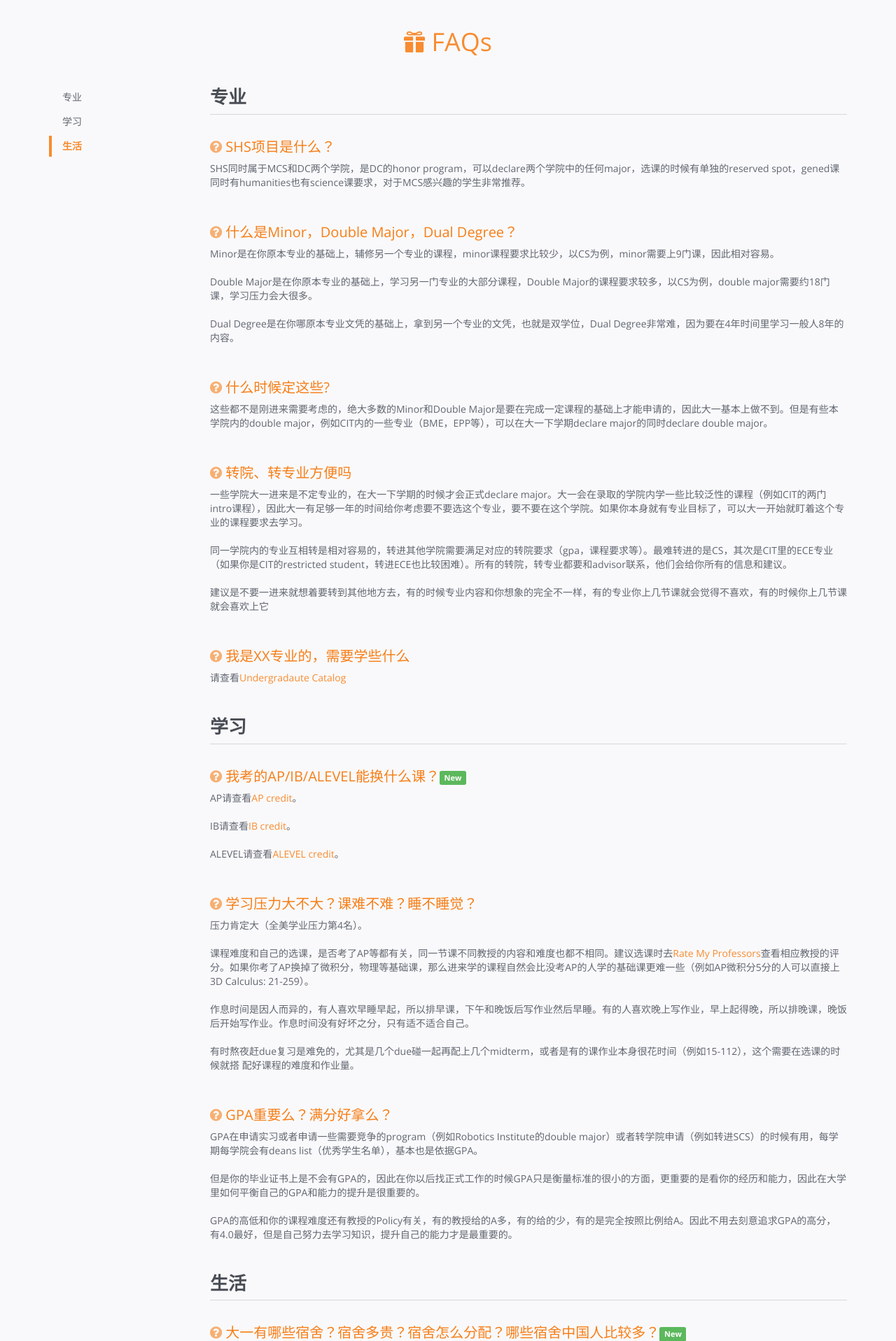
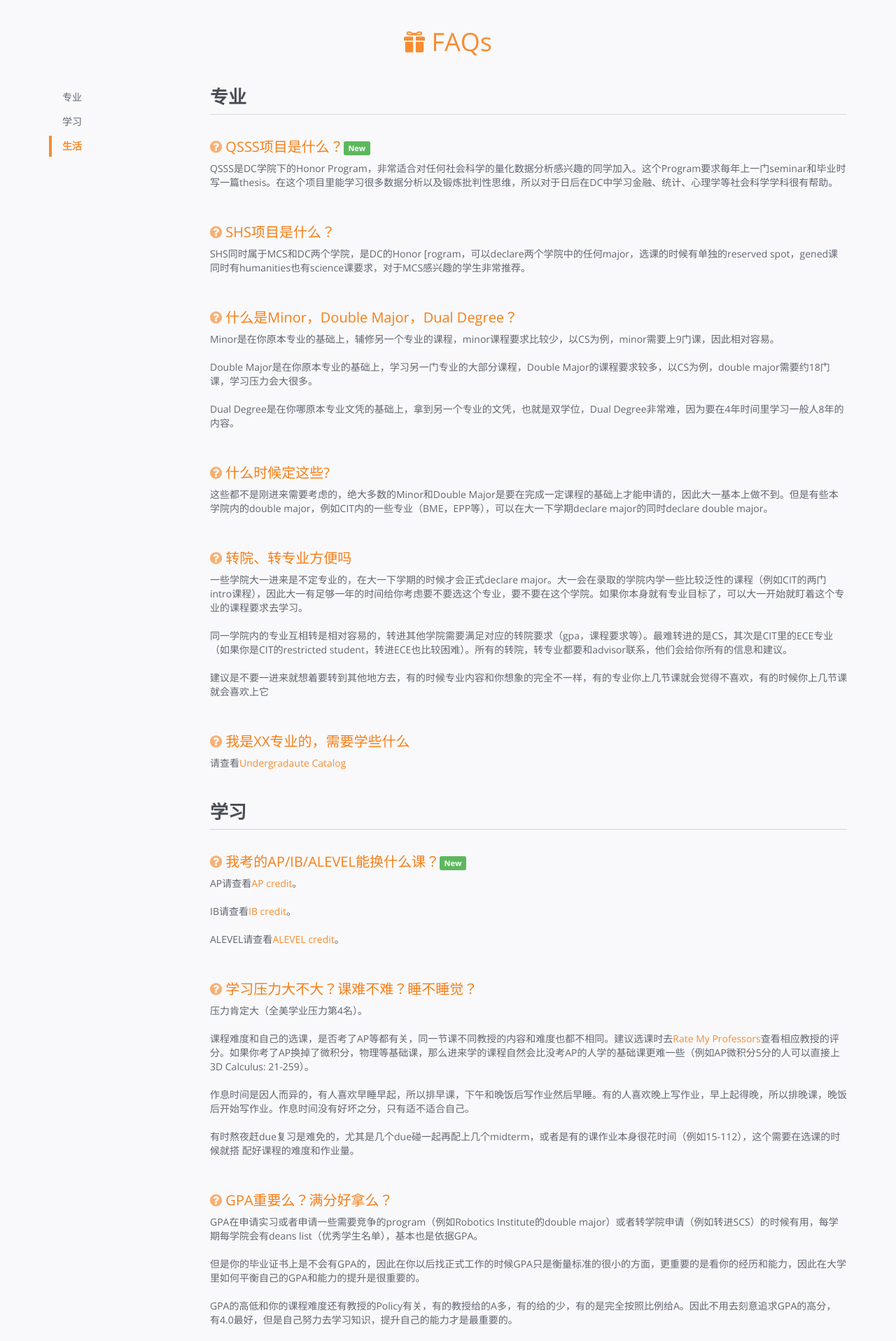
Before and after one commit to haohanshi/Freshman-Prepare-Guide, a Django app: page /guide/faq in a window 1280 px wide. Shown: the part 131-2048 px from the top of the page at 70% size. Run offline with Django 3.2, Linux system fonts and the light colour scheme; some libraries are stand-ins or nearby versions.

```diff
--- a/guide/templates/guide/faqs.html
+++ b/guide/templates/guide/faqs.html
@@ -43,8 +43,12 @@
                             <section id="major" class="doc-section">
                                 <h2 class="section-title">专业</h2>
                                 <div class="section-block">
+                                    <h3 class="question"><i class="fa fa-question-circle"></i> QSSS项目是什么？<span class="label label-success">New</span></h3>
+                                    <div class="answer">QSSS是DC学院下的Honor Program，非常适合对任何社会科学的量化数据分析感兴趣的同学加入。这个Program要求每年上一门seminar和毕业时写一篇thesis。在这个项目里能学习很多数据分析以及锻炼批判性思维，所以对于日后在DC中学习金融、统计、心理学等社会科学学科很有帮助。</div>
+                                </div><!--//section-block-->
+                                <div class="section-block">
                                     <h3 class="question"><i class="fa fa-question-circle"></i> SHS项目是什么？</h3>
-                                    <div class="answer">SHS同时属于MCS和DC两个学院，是DC的honor program，可以declare两个学院中的任何major，选课的时候有单独的reserved spot，gened课同时有humanities也有science课要求，对于MCS感兴趣的学生非常推荐。</div>
+                                    <div class="answer">SHS同时属于MCS和DC两个学院，是DC的Honor [rogram，可以declare两个学院中的任何major，选课的时候有单独的reserved spot，gened课同时有humanities也有science课要求，对于MCS感兴趣的学生非常推荐。</div>
                                 </div><!--//section-block-->
                                 <div class="section-block">
                                     <h3 class="question"><i class="fa fa-question-circle"></i> 什么是Minor，Double Major，Dual Degree？</h3>
--- a/guide/urls.py
+++ b/guide/urls.py
@@ -5,4 +5,5 @@ urlpatterns = [
     url(r'^$', views.main, name='home'),
     url(r'^preface$', views.preface, name='preface'),
     url(r'^faq$', views.faq, name='faq'),
+    url(r'^vpn$', views.vpn, name='vpn'),
 ]
--- a/guide/views.py
+++ b/guide/views.py
@@ -13,3 +13,6 @@ def preface(request):
 
 def faq(request):
     return render(request, 'guide/faqs.html')
+
+def vpn(request):
+    return render(request, 'guide/vpn.html')
```
Also changed, not shown: guide/templates/guide/index.html (+5 -5 lines).
